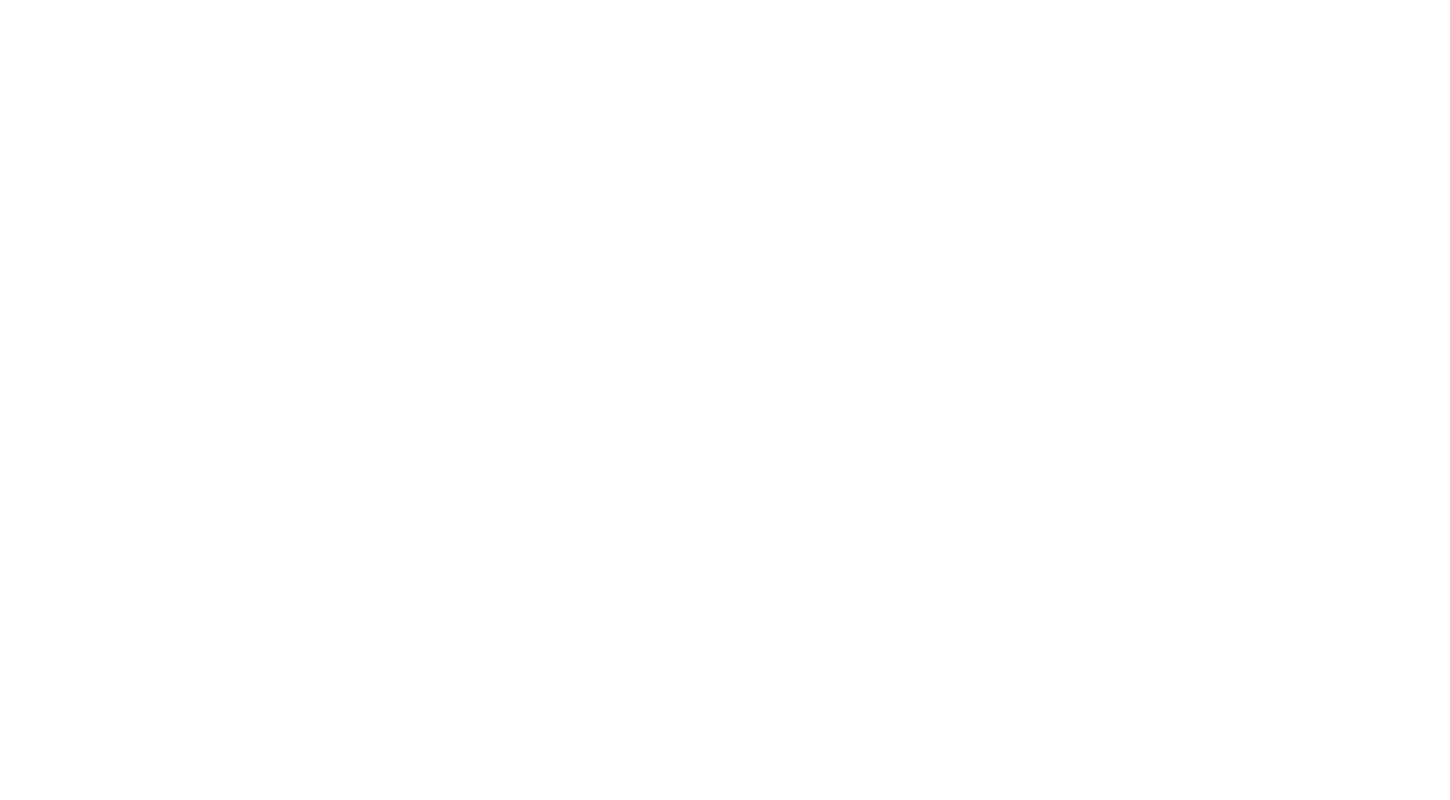
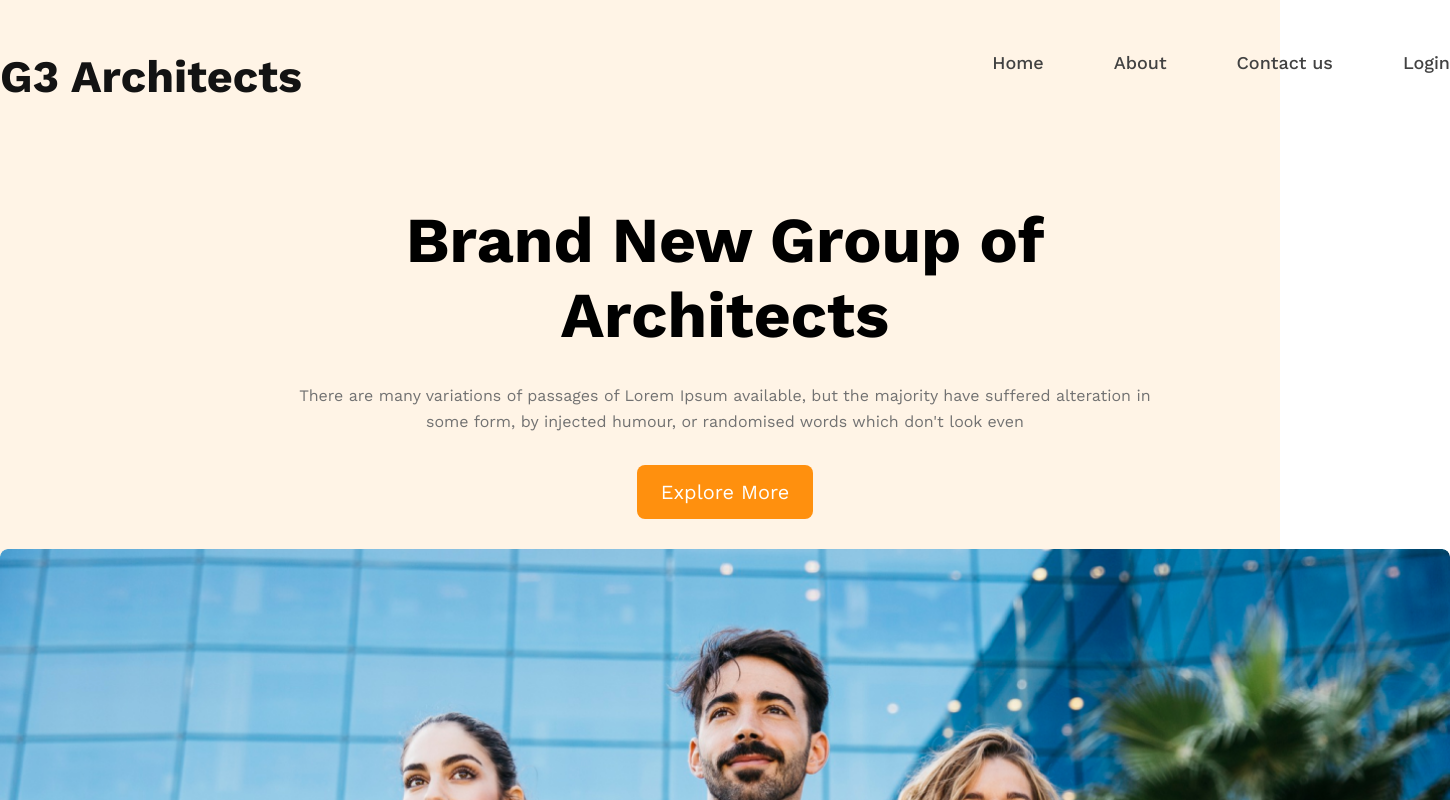
Before and after one commit to rezverayhan/g3-architects, a plain HTML site: page index.html in a window 1280 px wide. Shown: the top 800 px of the page, 1450 px wide, since content can reach past the window. Drawn offline with nearby package versions, Linux system fonts and the light colour scheme.

Commit message:
Header Design Done

```diff
--- a/asst/css/style.css
+++ b/asst/css/style.css
@@ -29,3 +29,77 @@ p {
   line-height: 26px;
   color: #727272;
 }
+img {
+  width: 100%;
+  border-radius: 8px;
+}
+a {
+  text-decoration: none;
+}
+li {
+  list-style: none;
+}
+.gap {
+  margin: 30px 0;
+}
+.gap-top {
+  margin-top: 30px;
+}
+.gap-bottom {
+  margin-bottom: 30px;
+}
+.container {
+  width: 1450px;
+  margin: 0 auto;
+}
+.btn {
+  background-color: #ff900e;
+  border: none;
+  border-radius: 8px;
+  padding: 15px 24px;
+  font-size: 20px;
+  color: #fff;
+}
+
+/* Header Style */
+header {
+  background-color: rgba(255, 144, 14, 0.1);
+  padding: 50px 0 40px 0;
+}
+.header-top {
+  display: flex;
+  justify-content: space-between;
+}
+.header-top .logo {
+  font-weight: 700;
+  font-size: 45px;
+  line-height: 53px;
+}
+.header-top .logo a {
+  color: #131313;
+}
+.header-top nav ul {
+  display: flex;
+}
+.header-top nav ul li {
+  margin-left: 70px;
+}
+.header-top nav ul li a {
+  font-weight: 500;
+  font-size: 18px;
+  line-height: 26px;
+  color: #424242;
+  transition: all 0.3s;
+}
+
+.header-top nav ul li a:hover {
+  color: #ff900e;
+}
+.header-hero {
+  margin: 100px 0;
+}
+.header-hero .hero-title {
+  width: 862px;
+  margin: 0 auto;
+  text-align: center;
+}
--- a/index.html
+++ b/index.html
@@ -8,5 +8,43 @@
     <link rel="stylesheet" href="./asst/css/style.css" />
     <link rel="stylesheet" href="./asst/css/responsive.css" />
   </head>
-  <body></body>
+  <body>
+    <!-- Header Start -->
+    <header>
+      <div class="container">
+        <div class="header-top">
+          <div class="logo"><a href="#">G3 Architects</a></div>
+          <nav>
+            <ul>
+              <li><a href="#">Home</a></li>
+              <li><a href="#">About</a></li>
+              <li><a href="#">Contact us</a></li>
+              <li><a href="#">Login</a></li>
+            </ul>
+          </nav>
+        </div>
+        <div class="header-hero">
+          <div class="hero-title">
+            <h2>Brand New Group of Architects</h2>
+            <p class="gap-top">
+              There are many variations of passages of Lorem Ipsum available,
+              but the majority have suffered alteration in some form, by
+              injected humour, or randomised words which don't look even
+            </p>
+            <button class="btn gap">Explore More</button>
+          </div>
+          <div class="hero-image">
+            <img src="./asst/images/banner.png" alt="" />
+          </div>
+        </div>
+      </div>
+    </header>
+    <!-- Header End -->
+    <!-- Main Section Start  -->
+    <main></main>
+    <!-- Main Section End  -->
+    <!-- Footer Start  -->
+    <footer></footer>
+    <!-- Footer End  -->
+  </body>
 </html>
```
